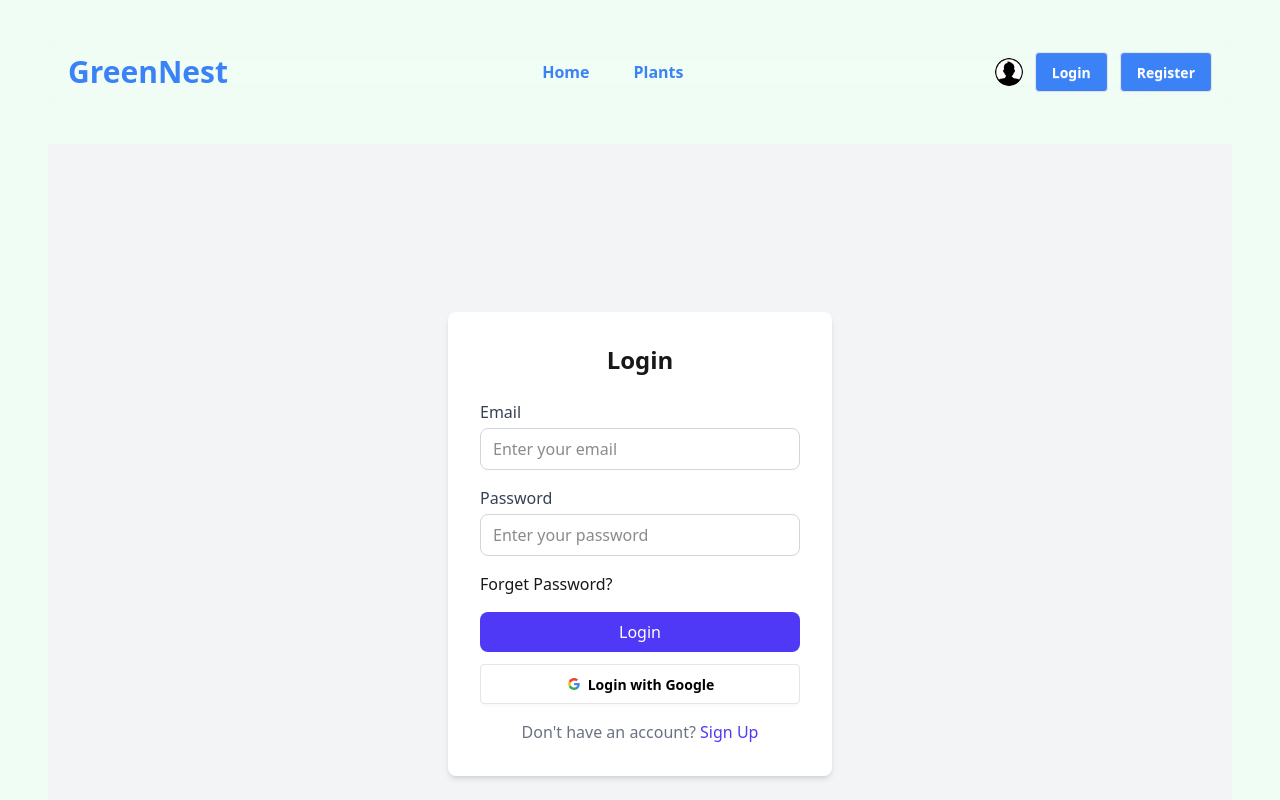
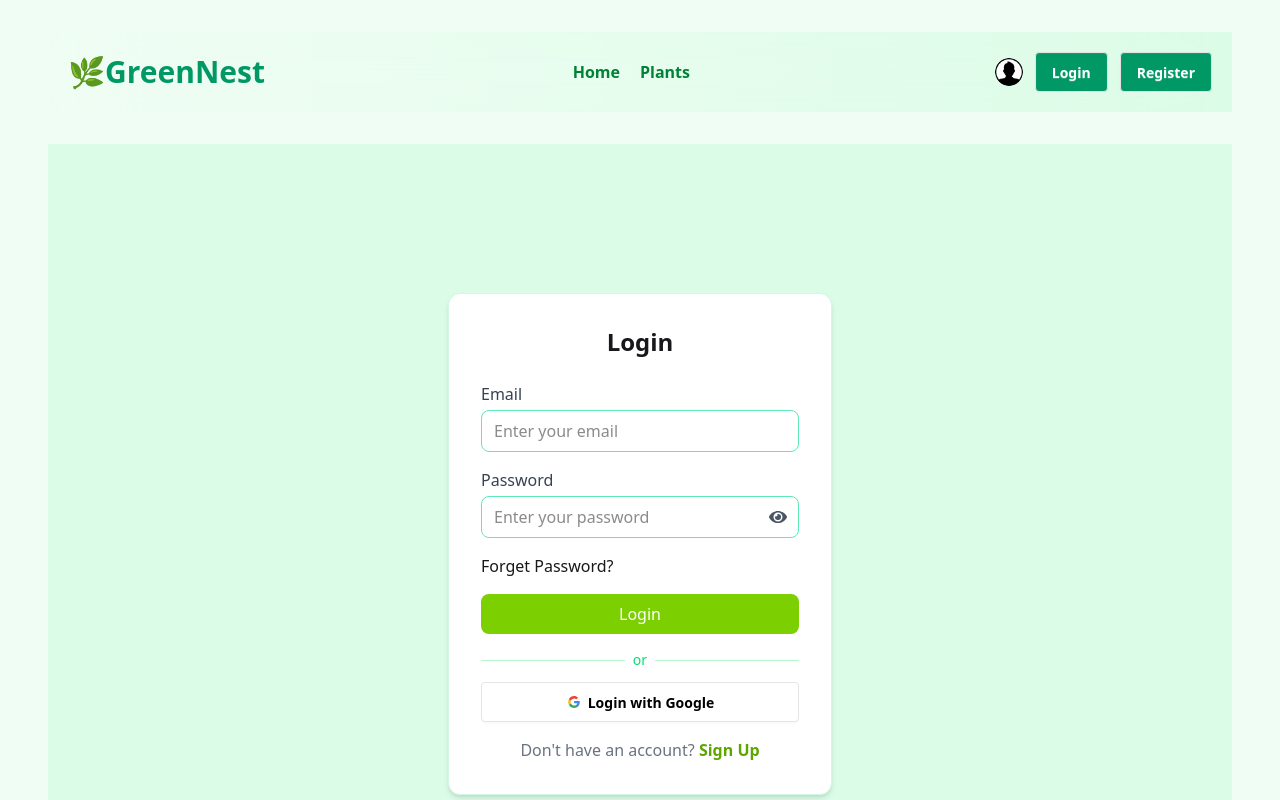
Before and after one commit to Sohag-Ali/TreePlan, a React (Vite) app: page /login in a window 1280 px wide. Shown: the top 800 px of the page. Built offline with nearby package versions, Linux system fonts and the light colour scheme; no server answers.

Commit message:
pass show hinden

```diff
--- a/package.json
+++ b/package.json
@@ -17,6 +17,7 @@
     "react": "^19.2.0",
     "react-dom": "^19.2.0",
     "react-fast-marquee": "^1.6.5",
+    "react-icons": "^5.5.0",
     "react-router": "^7.9.6",
     "react-router-dom": "^7.9.6",
     "react-toastify": "^11.0.5",
--- /dev/null
+++ b/src/Components/MyLink.jsx
@@ -0,0 +1,16 @@
+import React from 'react';
+import { NavLink } from 'react-router';
+
+const MyLink = ({to,className, children}) => {
+    return (
+       <NavLink
+       to={to}
+       className={({isActive}) => isActive ? "text-emerald-400 font-bold  underline hover:scale-105 transition-all duration-300 " : `${className} font-bold`
+       }
+       >
+        {children}
+       </NavLink>
+    );
+};
+
+export default MyLink;
--- a/src/Components/Navbar.jsx
+++ b/src/Components/Navbar.jsx
@@ -1,42 +1,86 @@
-import React, { use } from 'react';
-import userIcon from '../assets/user.png'
-import { Link, NavLink } from 'react-router';
-import { AuthContext } from '../Provider/AuthProvider';
+import React, { use } from "react";
+import userIcon from "../assets/user.png";
+import { Link, NavLink } from "react-router";
+import { AuthContext } from "../Provider/AuthProvider";
+import MyLink from "./MyLink";
 
 const Navbar = () => {
-    const {user, setUser, logOut} = use(AuthContext);
+  const { user, setUser, logOut } = use(AuthContext);
   const handleLogOut = () => {
-        logOut()
-        .then((result) => setUser(result.user));
-    }
+    logOut().then((result) => setUser(result.user));
+  };
   return (
+    <div
+      className="bg-gradient-to-r from-green-50 to-green-100
+"
+    >
+      <nav className="flex justify-between items-center backdrop-blur-2xl rounded-2xl p-5">
         <div>
-             <nav className='flex justify-between items-center backdrop-blur-2xl rounded-2xl p-5'>
-                <div>
-                    <Link to='/'><h1 className='text-primary font-bold text-3xl typing-text'>GreenNest</h1></Link>
+          <Link to="/">
+            <h1 className="text-emerald-600 font-bold text-3xl typing-text">
+              🌿GreenNest
+            </h1>
+          </Link>
         </div>
-                <div className='text-primary flex justify-center items-center gap-5'>
-                    <NavLink className='font-bold hover:bg-secondary hover:text-white
-                hover:scale-105 transition-all duration-300 px-3 py-1 rounded-2xl hover:shadow-lg' to='/'>Home</NavLink>
-                    <NavLink className='font-bold hover:bg-secondary hover:text-white
-                hover:scale-105 transition-all duration-300 px-3 py-1 rounded-2xl hover:shadow-lg' to='/plants'> Plants</NavLink>
-                  {
-                    user && <>
-                      <NavLink className='font-bold hover:bg-secondary hover:text-white
-                hover:scale-105 transition-all duration-300 px-3 py-1 rounded-2xl hover:shadow-lg' to='/profile'>Profile</NavLink>
+        <div className="text-green-700 hover:text-green-900  flex justify-center items-center gap-5">
+          <MyLink
+            to={"/"}
+            className="hover:scale-105 transition-all duration-300 "
+          >
+            Home
+          </MyLink>
+          <MyLink
+            to={"/plants"}
+            className="hover:scale-105 transition-all duration-300
+            "
+          >
+            Plants
+          </MyLink>
+
+          {/* <NavLink className='font-bold hover:bg-secondary hover:text-white hover:underline
+                hover:scale-105 transition-all duration-300 px-3 py-1 rounded-2xl hover:shadow-lg ' to='/'>Home</NavLink> */}
+          {/* <NavLink className='font-bold hover:bg-secondary hover:text-white
+                    hover:underline
+                hover:scale-105 transition-all duration-300 px-3 py-1 rounded-2xl hover:shadow-lg' to='/plants'> Plants</NavLink> */}
+          {user && (
+            <>
+              <MyLink
+                to={"/profile"}
+                className="hover:scale-105 transition-all duration-300"
+              >
+                Profile
+              </MyLink>
+              {/* <NavLink className='font-bold
+                      hover:underline
+                      hover:bg-secondary hover:text-white
+                hover:scale-105 transition-all duration-300 px-3 py-1 rounded-2xl hover:shadow-lg' to='/profile'>Profile</NavLink> */}
             </>
-                  }
+          )}
         </div>
-                 <div className='flex justify-center items-center gap-3'>
-                    <img className='max-w-7 rounded-[50%]' src={`${user ? user.photoURL: userIcon}`} alt="" />
-                    {
-                        user ? <button
-                        className='btn text-white bg-primary' onClick={handleLogOut}>LogOut</button> :
-                        <div className='flex flex-row gap-3'>
-                            <Link className='btn bg-primary text-white' to='/login'>Login</Link>
-                        <Link className='btn bg-primary text-white' to='/register'>Register</Link>
+        <div className="flex justify-center items-center gap-3">
+          <img
+            className="max-w-7 rounded-[50%]"
+            src={`${user ? user.photoURL : userIcon}`}
+            alt=""
+          />
+          {user ? (
+            <button
+              className="btn bg-emerald-600 hover:bg-emerald-700 text-white
+"
+              onClick={handleLogOut}
+            >
+              LogOut
+            </button>
+          ) : (
+            <div className="flex flex-row gap-3">
+              <Link className="btn  bg-emerald-600 hover:bg-emerald-700 text-white" to="/login">
+                Login
+              </Link>
+              <Link className="btn  bg-emerald-600 hover:bg-emerald-700 text-white" to="/register">
+                Register
+              </Link>
             </div>
-                    }
+          )}
         </div>
       </nav>
     </div>
--- a/src/Page/Login.jsx
+++ b/src/Page/Login.jsx
@@ -4,11 +4,14 @@ import Navbar from '../Components/Navbar';
 import {  toast, ToastContainer } from 'react-toastify';
 import 'react-toastify/dist/ReactToastify.css';
 import { AuthContext } from '../Provider/AuthProvider';
+import { FaEye, FaEyeSlash } from "react-icons/fa";
+
 
 
 const Login = () => {
     const [error,setError] = useState("");
      const navigate = useNavigate();
+     const [show,setShow] = useState(false);
    const {signInUser, user, setUser, signInWithGoogle} = use(AuthContext);
     console.log(user);
     const location = useLocation();
@@ -47,8 +50,8 @@ const Login = () => {
             {/* <div>
                 <Navbar></Navbar>
             </div> */}
-            <div className="min-h-screen flex items-center justify-center bg-gray-100 px-4">
-                <div className="bg-white rounded-lg shadow-md p-8 w-full max-w-sm">
+            <div className="min-h-screen flex items-center justify-center bg-green-100 px-4">
+                <div className="bg-white rounded-lg shadow-md p-8 w-full max-w-sm shadow-md rounded-xl border border-emerald-100">
                     <h2 className="text-2xl font-bold text-center mb-6">Login</h2>
                     <form onSubmit={handleLogin}  className="flex flex-col gap-4">
                         <div>
@@ -58,29 +61,36 @@ const Login = () => {
                                 type="email"
                                 required
                                 placeholder="Enter your email"
-                                className="w-full px-3 py-2 border border-gray-300 rounded-lg focus:outline-none focus:ring-2 focus:ring-indigo-500"
+                                className="w-full px-3 py-2 border  border-emerald-300  rounded-lg focus:outline-none focus:ring-2 focus:ring-emerald-300 focus:border-emerald-500"
                             />
                         </div>
 
-                        <div>
+                        <div className="relative">
                             <label className="block text-gray-700 mb-1 text-start">Password</label>
                             <input
                             name='password'
-                                type="password"
+                                type={show ? "text" : "password"}
                                 required
                                 placeholder="Enter your password"
-                                className="w-full px-3 py-2 border border-gray-300 rounded-lg focus:outline-none focus:ring-2 focus:ring-indigo-500"
+                                className="w-full px-3 py-2 border  border-emerald-300  rounded-lg focus:outline-none focus:ring-2 focus:border-emerald-500 focus:ring-emerald-300 "
                             />
+                            <span onClick={()=> setShow(!show)} className="absolute right-3 top-10 text-gray-600 cursor-pointer">
+                                {show ? <FaEyeSlash size={18} /> : <FaEye size={18} />}
+                            </span>
                         </div>
                         <p className='text-start'>Forget Password?</p>
                         {error && <p className='text-red-500 text-xs'>Invalid password or username !!</p>}
                         <button
                             type="submit"
-                            className="bg-indigo-600 text-white py-2 rounded-lg hover:bg-indigo-700 transition-colors"
+                            className=" text-white py-2 rounded-lg transition-colors bg-lime-500 hover:bg-lime-600"
                         >
                             Login
                         </button>
-
+                        <div className='flex items-center justify-center gap-2 my-0.2'>
+                            <div className='h-px w-full bg-green-200'></div>
+                            <div className='text-sm text-green-400'>or</div>
+                            <div className='h-px w-full bg-green-200'></div>
+                        </div>
                     </form>
                     <button   onClick={handleGoogleSignIn}className="btn bg-white text-black border-[#e5e5e5] mt-3 w-full">
                             <svg aria-label="Google logo" width="16" height="16" xmlns="http://www.w3.org/2000/svg" viewBox="0 0 512 512"><g><path d="m0 0H512V512H0" fill="#fff"></path><path fill="#34a853" d="M153 292c30 82 118 95 171 60h62v48A192 192 0 0190 341"></path><path fill="#4285f4" d="m386 400a140 175 0 0053-179H260v74h102q-7 37-38 57"></path><path fill="#fbbc02" d="m90 341a208 200 0 010-171l63 49q-12 37 0 73"></path><path fill="#ea4335" d="m153 219c22-69 116-109 179-50l55-54c-78-75-230-72-297 55"></path></g></svg>
@@ -89,7 +99,7 @@ const Login = () => {
 
                     <p className="text-center text-gray-500 mt-4">
                         Don't have an account?{" "}
-                        <Link to='/register' href="/signup" className="text-indigo-600 hover:underline">
+                        <Link to='/register' href="/signup" className="text-lime-600 font-semibold hover:underline">
                             Sign Up
                         </Link>
                     </p>
--- a/src/Page/Register.jsx
+++ b/src/Page/Register.jsx
@@ -1,146 +1,199 @@
-import React, { use, useState } from 'react';
-import Navbar from '../Components/Navbar';
-import { Link, useLocation, useNavigate } from 'react-router';
-import { toast } from 'react-toastify';
-import { ToastContainer } from 'react-toastify';
-import 'react-toastify/dist/ReactToastify.css';
-import { AuthContext } from '../Provider/AuthProvider';
+import React, { use, useState } from "react";
+import Navbar from "../Components/Navbar";
+import { Link, useLocation, useNavigate } from "react-router";
+import { toast } from "react-toastify";
+import { ToastContainer } from "react-toastify";
+import "react-toastify/dist/ReactToastify.css";
+import { AuthContext } from "../Provider/AuthProvider";
+import { FaEye, FaEyeSlash } from "react-icons/fa";
 
 const Register = () => {
-    const [passValidation, setPassValidation] = useState('');
+  const [passValidation, setPassValidation] = useState("");
   const location = useLocation();
   const navigate = useNavigate();
-       const { createUser, user, setUser, updateUser,signInWithGoogle } = use(AuthContext);
+  const [show,setShow] = useState(false);
+  const { createUser, user, setUser, updateUser, signInWithGoogle } =
+    use(AuthContext);
   console.log(user);
 
-    const handleRegister = (e)=> {
+  const handleRegister = (e) => {
     e.preventDefault();
     const name = e.target.name.value;
     const photo = e.target.photo.value;
     const email = e.target.email.value;
     const password = e.target.password.value;
 
-
     const upperCaseRegex = /[A-Z]/;
     const lowerCaseRegex = /[a-z]/;
     const minLength = 6;
 
     if (!upperCaseRegex.test(password)) {
-            setPassValidation('Password Must be Uppercase!!');
+      setPassValidation("Password Must be Uppercase!!");
       return;
     } else if (!lowerCaseRegex.test(password)) {
-            setPassValidation('Password Must be Loawercase!!');
+      setPassValidation("Password Must be Loawercase!!");
       return;
     } else if (password.length < minLength) {
-            setPassValidation('Password Must be More then 6 Charecter!!');
+      setPassValidation("Password Must be More then 6 Charecter!!");
       return;
     }
 
     createUser(email, password)
-            .then(result => {
+      .then((result) => {
         const user = result.user;
-                updateUser({displayName: name, photoURL: photo}).then(()=>{
-                    setUser({...user,displayName: name, photoURL: photo});
+        updateUser({ displayName: name, photoURL: photo })
+          .then(() => {
+            setUser({ ...user, displayName: name, photoURL: photo });
           })
-            .catch((error)=> {
+          .catch((error) => {
             console.log(error);
             setUser(user);
-
           });
 
-                navigate(`${location.state?location.state : '/'}`)
+        navigate(`${location.state ? location.state : "/"}`);
       })
-            .catch(error => {
-                return toast('Same User Found Register with different User Mail', error);
-            })
-
-    }
+      .catch((error) => {
+        return toast(
+          "Same User Found Register with different User Mail",
+          error
+        );
+      });
+  };
   const handleGoogleSignIn = () => {
     signInWithGoogle()
       .then((result) => {
         setUser(result.user);
-            navigate(`${location.state?location.state : '/'}`)
+        navigate(`${location.state ? location.state : "/"}`);
       })
-        .catch(error => {
-            console.log('error found from google Sign In', error);
-        })
-    }
-
-
-
-
+      .catch((error) => {
+        console.log("error found from google Sign In", error);
+      });
+  };
 
   return (
     <div>
       {/* <div>
                 <Navbar></Navbar>
             </div> */}
-            <div className="min-h-screen flex items-center justify-center bg-gray-100 px-4">
-                <div className="bg-white rounded-lg shadow-md p-8 w-full max-w-sm">
+      <div className="min-h-screen flex items-center justify-center bg-green-100 px-4">
+        <div className="bg-white rounded-lg shadow-md p-8 w-full max-w-sm border border-emerald-100">
           <h2 className="text-2xl font-bold text-center mb-6">Register</h2>
 
-                    <form onSubmit={handleRegister}  className="flex flex-col gap-4">
+          <form onSubmit={handleRegister} className="flex flex-col gap-4">
             <div>
-                            <label className="block text-gray-700 mb-1 text-start">Full Name</label>
+              <label className="block text-gray-700 mb-1 text-start">
+                Full Name
+              </label>
               <input
-                                name='name'
+                name="name"
                 type="text"
                 required
                 placeholder="Enter your full name"
-                                className="w-full px-3 py-2 border border-gray-300 rounded-lg focus:outline-none focus:ring-2 focus:ring-indigo-500"
+                className="w-full px-3 py-2 border border-emerald-300 rounded-lg focus:outline-none focus:ring-2 focus:ring-emerald-300 focus:border-emerald-500"
               />
             </div>
 
             <div>
-                            <label className="block text-gray-700 mb-1 text-start">Photo URL</label>
+              <label className="block text-gray-700 mb-1 text-start">
+                Photo URL
+              </label>
               <input
-                                name='photo'
+                name="photo"
                 type="text"
                 required
                 placeholder="Enter your profile photo URL"
-                                className="w-full px-3 py-2 border border-gray-300 rounded-lg focus:outline-none focus:ring-2 focus:ring-indigo-500"
+                className="w-full px-3 py-2 border border-emerald-300 rounded-lg focus:outline-none focus:ring-2 focus:ring-emerald-300 focus:border-emerald-500"
               />
             </div>
 
             <div>
-                            <label className="block text-gray-700 mb-1 text-start">Email</label>
+              <label className="block text-gray-700 mb-1 text-start">
+                Email
+              </label>
               <input
-                                name='email'
+                name="email"
                 type="email"
                 required
                 placeholder="Enter your email"
-                                className="w-full px-3 py-2 border border-gray-300 rounded-lg focus:outline-none focus:ring-2 focus:ring-indigo-500"
+                className="w-full px-3 py-2 border border-emerald-300 rounded-lg focus:outline-none focus:ring-2 focus:ring-emerald-300 focus:border-emerald-500"
               />
             </div>
 
-                        <div>
-                            <label className="block text-gray-700 mb-1 text-start">Password</label>
+            <div className="relative">
+              <label className="block text-gray-700 mb-1 text-start">
+                Password
+              </label>
               <input
-                                name='password'
-                                type="password"
+                name="password"
+                type={show ? "text" : "password"}
                 required
                 placeholder="Enter your password"
-                                className="w-full px-3 py-2 border border-gray-300 rounded-lg focus:outline-none focus:ring-2 focus:ring-indigo-500"
+                className="w-full px-3 py-2 border border-emerald-300 rounded-lg focus:outline-none focus:ring-2 focus:ring-emerald-300 focus:border-emerald-500"
               />
+              <span
+                onClick={() => setShow(!show)}
+                className="absolute right-3 top-10 text-gray-600 cursor-pointer"
+              >
+                {show ? <FaEyeSlash size={18} /> : <FaEye size={18} />}
+              </span>
             </div>
-                        <p className='text-red-500'>{passValidation}</p>
+            <p className="text-red-500">{passValidation}</p>
             <button
               type="submit"
-                            className="bg-indigo-600 text-white py-2 rounded-lg hover:bg-indigo-700 transition-colors"
+              className=" text-white py-2 rounded-lg  transition-colors bg-lime-500 hover:bg-lime-600
+"
             >
               Register
             </button>
 
+            <div className="flex items-center justify-center gap-2 my-0.2">
+              <div className="h-px w-full bg-green-200"></div>
+              <div className="text-sm text-green-400">or</div>
+              <div className="h-px w-full bg-green-200"></div>
+            </div>
           </form>
 
-                     <button   onClick={handleGoogleSignIn}className="btn bg-white text-black border-[#e5e5e5] w-full mt-3">
-                            <svg aria-label="Google logo" width="16" height="16" xmlns="http://www.w3.org/2000/svg" viewBox="0 0 512 512"><g><path d="m0 0H512V512H0" fill="#fff"></path><path fill="#34a853" d="M153 292c30 82 118 95 171 60h62v48A192 192 0 0190 341"></path><path fill="#4285f4" d="m386 400a140 175 0 0053-179H260v74h102q-7 37-38 57"></path><path fill="#fbbc02" d="m90 341a208 200 0 010-171l63 49q-12 37 0 73"></path><path fill="#ea4335" d="m153 219c22-69 116-109 179-50l55-54c-78-75-230-72-297 55"></path></g></svg>
+          <button
+            onClick={handleGoogleSignIn}
+            className="btn bg-white text-black border-[#e5e5e5] w-full mt-3"
+          >
+            <svg
+              aria-label="Google logo"
+              width="16"
+              height="16"
+              xmlns="http://www.w3.org/2000/svg"
+              viewBox="0 0 512 512"
+            >
+              <g>
+                <path d="m0 0H512V512H0" fill="#fff"></path>
+                <path
+                  fill="#34a853"
+                  d="M153 292c30 82 118 95 171 60h62v48A192 192 0 0190 341"
+                ></path>
+                <path
+                  fill="#4285f4"
+                  d="m386 400a140 175 0 0053-179H260v74h102q-7 37-38 57"
+                ></path>
+                <path
+                  fill="#fbbc02"
+                  d="m90 341a208 200 0 010-171l63 49q-12 37 0 73"
+                ></path>
+                <path
+                  fill="#ea4335"
+                  d="m153 219c22-69 116-109 179-50l55-54c-78-75-230-72-297 55"
+                ></path>
+              </g>
+            </svg>
             Login with Google
           </button>
 
           <p className="text-center text-gray-500 mt-4">
             Already have an account?{" "}
-                        <Link to='/login' href="/login" className="text-indigo-600 hover:underline">
+            <Link
+              to="/login"
+              href="/login"
+              className="text-lime-600 font-semibold hover:underline"
+            >
               Login
             </Link>
           </p>
--- a/src/Page/Tips.jsx
+++ b/src/Page/Tips.jsx
@@ -19,9 +19,9 @@ const Tips = () => {
           Simple and effective ways to keep your plants healthy.
         </p>
 
-        <div className="grid md:grid-cols-3 gap-6">
+        <div className="grid md:grid-cols-3 gap-6 ">
           {["Watering", "Sunlight", "Fertilizing"].map((category) => (
-            <div key={category} className="p-6 bg-white rounded-xl shadow-md">
+            <div key={category} className="p-6 bg-white rounded-xl shadow-md hover:scale-105 transition-all duration-300 ">
               <h3 className="text-xl font-semibold mb-3 text-green-700">
                 {category} Tips
               </h3>
```
Also changed, not shown: src/Routes/PrivateRoutes.jsx (deleted, +0 -17 lines), 1 other file (tests, documents, lock files or other folders). Lines whose indentation alone changed are shown as unchanged.
